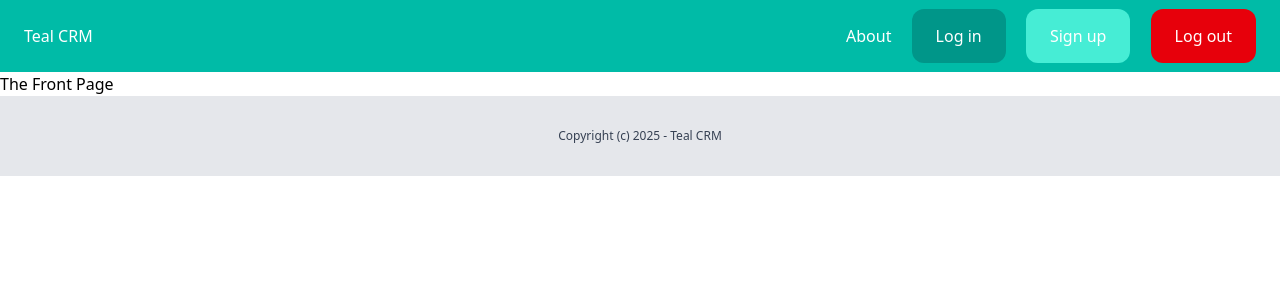
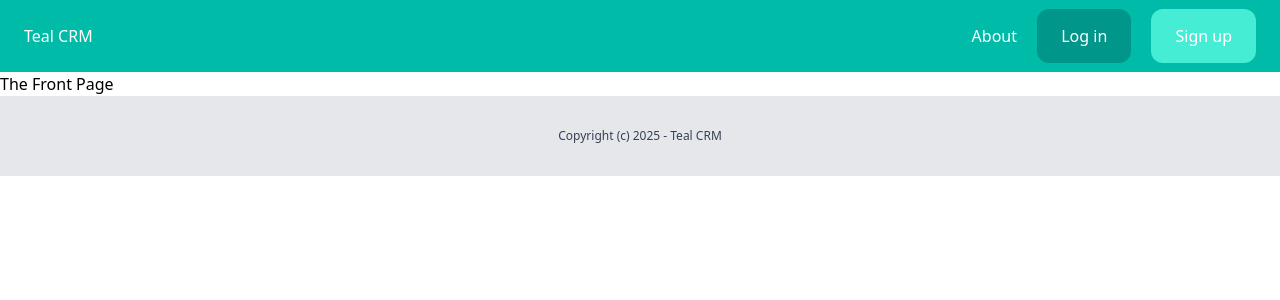
Before and after one commit to BuDi4ka/Django_CRM_App, a Django app: page / in a window 1280 px wide. Shown: the top 300 px of the page. Run offline with Django 5.2, Linux system fonts and the light colour scheme.

Commit message:
Update navigation links for authentication and fix logout URL path

```diff
--- a/core/templates/core/base.html
+++ b/core/templates/core/base.html
@@ -15,9 +15,13 @@
 
             <div class="space-x-4">
                 <a href="{% url 'about' %}" class="text-white">About</a>
-                <a href="/" class="py-4 px-6 bg-teal-600 rounded-xl text-white">Log in</a>
-                <a href="{% url 'signup' %}" class="py-4 px-6 bg-teal-300 rounded-xl text-white">Sign up</a>
-                <a href="{% url 'logout' %}" class="py-4 px-6 bg-red-600 rounded-xl text-white">Log out</a>
+                {% if request.user.is_authenticated %}
+                    <a href="{% url 'logout' %}" class="py-4 px-6 bg-red-600 rounded-xl text-white">Log out</a>
+                {% else %}
+                    <a href="{% url 'login' %}" class="py-4 px-6 bg-teal-600 rounded-xl text-white">Log in</a>
+                    <a href="{% url 'signup' %}" class="py-4 px-6 bg-teal-300 rounded-xl text-white">Sign up</a>
+                {% endif %}
+
             </div>
         </nav>
 
--- a/tealcrm/urls.py
+++ b/tealcrm/urls.py
@@ -11,7 +11,7 @@ urlpatterns = [
     path('about/', about, name='about'),
     path('sign-up/', signup, name='signup'),
     path('log-in/', views.LoginView.as_view(template_name='user_profile/login.html'), name='login'),
-    path('log-out-get/', LogoutViaGet.as_view(), name='logout'),
+    path('log-out/', LogoutViaGet.as_view(), name='logout'),
     # path('log-out/', LogoutViaGet.as_view(), name='logout'),
     path("admin/", admin.site.urls),
 ]
```
Also changed, not shown: db.sqlite3.
